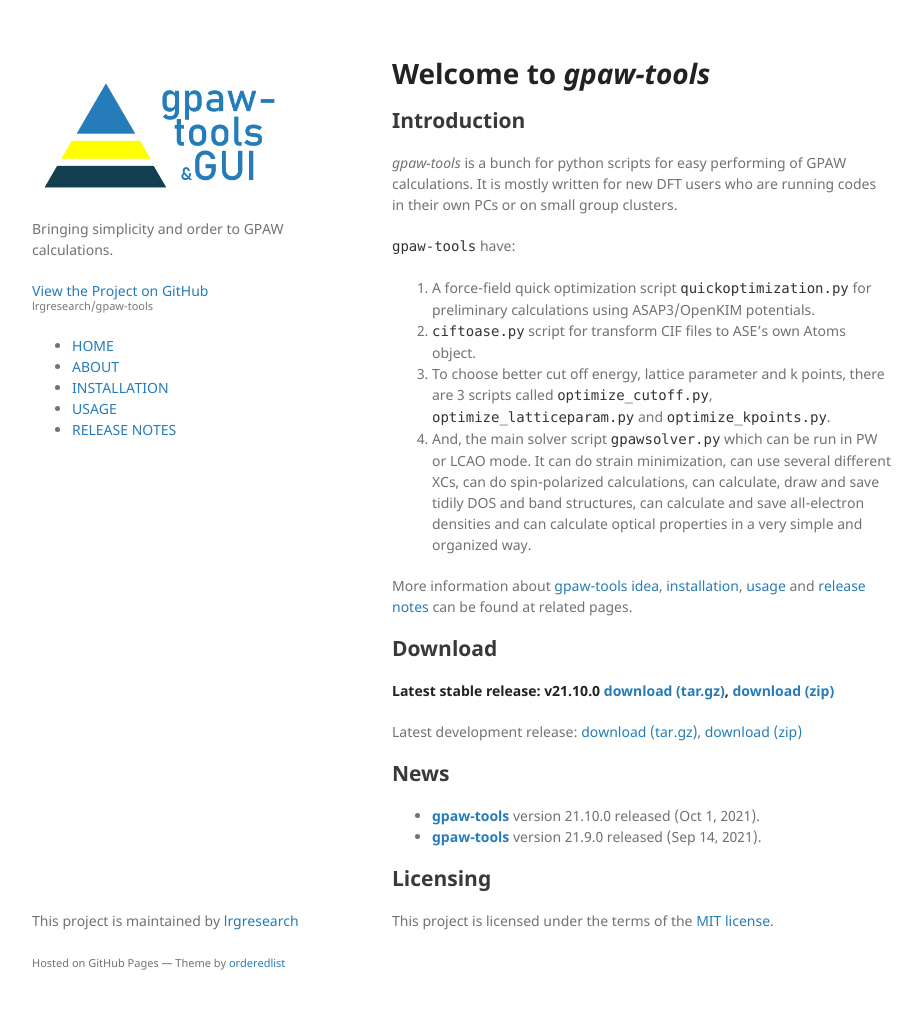
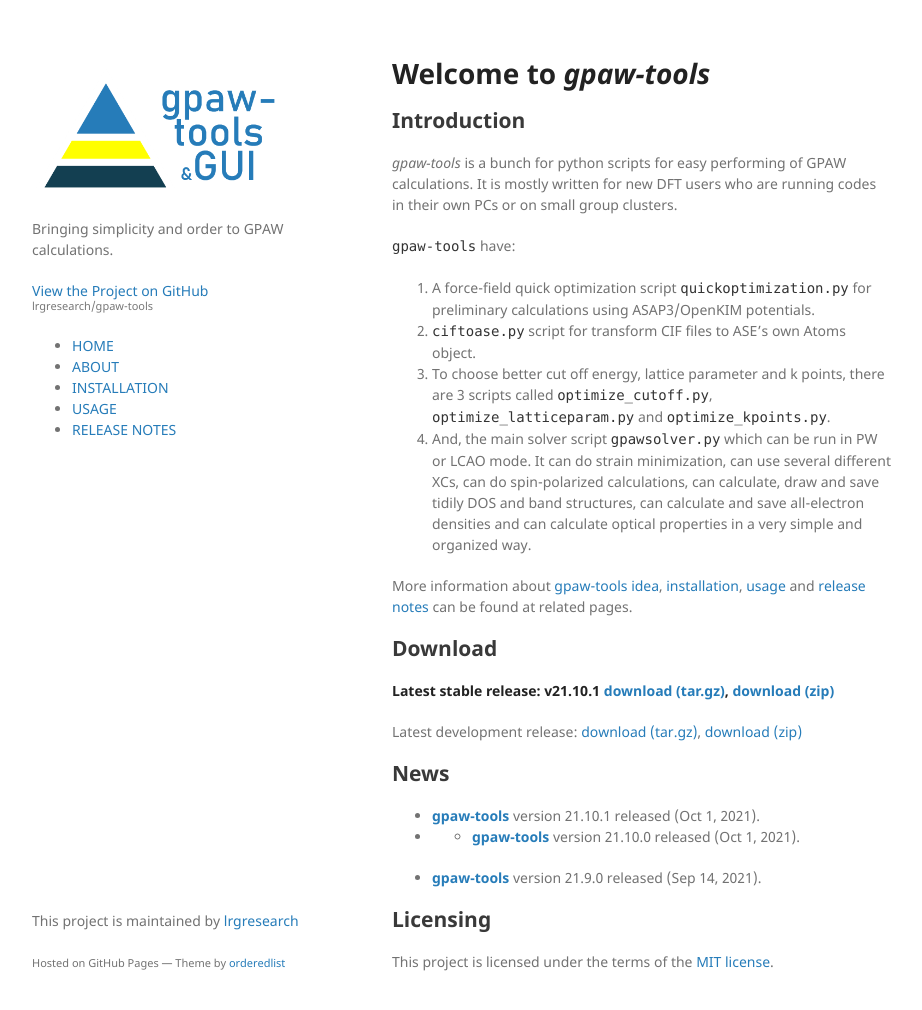
Before and after one commit to lrgresearch/gpaw-tools, a Jekyll site: the page built from index.md, in a window 1280 px wide and 1042 px high. Shown: the top 1010 px of the window, without its empty margins (178-1100 px from the left). Built offline with Jekyll 4.4.1, drawn with Linux system fonts in a browser that asks for light colours.

Commit message:
Update index.md

```diff
--- a/index.md
+++ b/index.md
@@ -19,12 +19,13 @@
 
 ## Download
 
-**Latest stable release: v21.10.0 [download (tar.gz)](https://github.com/lrgresearch/gpaw-tools/archive/refs/tags/v21.10.0.tar.gz), [download (zip)](https://github.com/lrgresearch/gpaw-tools/archive/refs/tags/v21.10.0.zip)**
+**Latest stable release: v21.10.1 [download (tar.gz)](https://github.com/lrgresearch/gpaw-tools/archive/refs/tags/v21.10.1.tar.gz), [download (zip)](https://github.com/lrgresearch/gpaw-tools/archive/refs/tags/v21.10.1.zip)**
 
 Latest development release: [download (tar.gz)](https://github.com/lrgresearch/gpaw-tools/archive/refs/heads/main.tar.gz), [download (zip)](https://github.com/lrgresearch/gpaw-tools/archive/refs/heads/main.zip)
 
 ## News
-* **[gpaw-tools](releasenotes.md#version-21100)** version 21.10.0 released (Oct 1, 2021).
+* **[gpaw-tools](releasenotes.md#version-21101)** version 21.10.1 released (Oct 1, 2021).
+* * **[gpaw-tools](releasenotes.md#version-21100)** version 21.10.0 released (Oct 1, 2021).
 * **[gpaw-tools](releasenotes.md#version-2190)** version 21.9.0 released (Sep 14, 2021).
 
 ## Licensing
```
